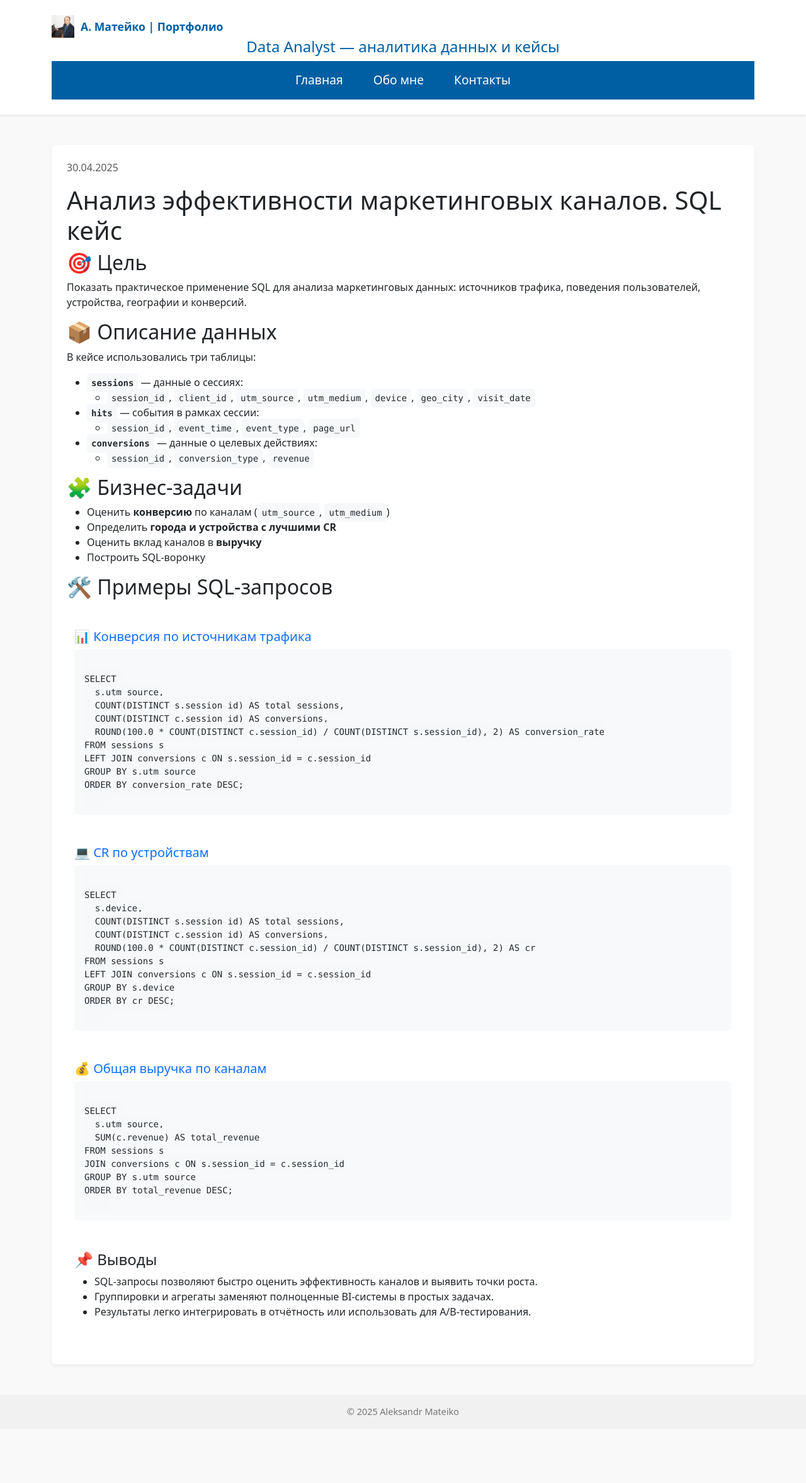
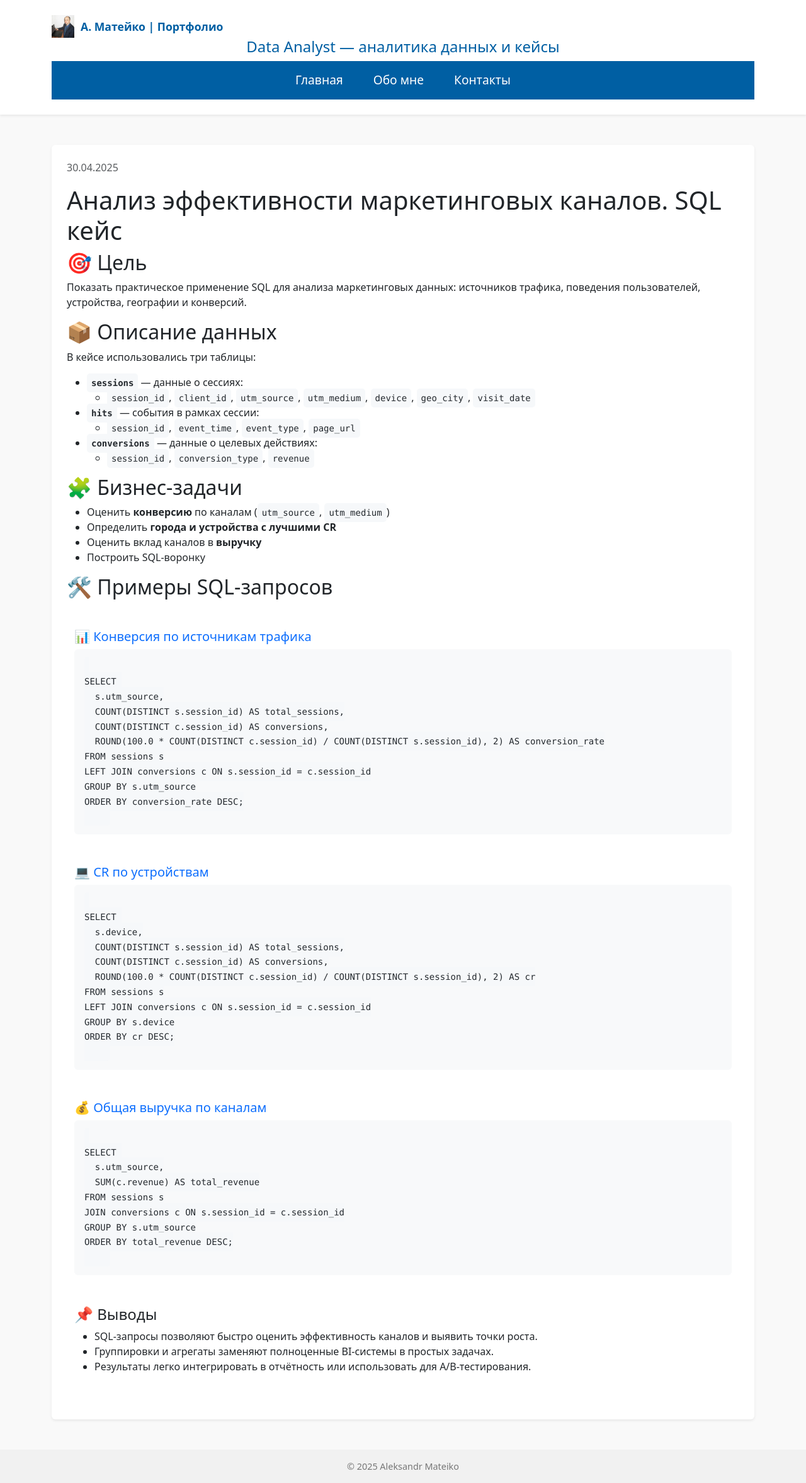
Before and after one commit to matejkoas/matejkoas.github.io, a Jekyll site: the page built from _cases/sql_marketing.md, in a window 1280 px wide. Shown: the whole page at 63% size. Built offline with Jekyll 4.4.1, drawn with Linux system fonts in a browser that asks for light colours; before the commit the page ends 2269 px from its top, so only the background shows below that.

Commit message:
line-height 1.7

```diff
--- a/assets/css/style.css
+++ b/assets/css/style.css
@@ -118,3 +118,7 @@ code {
   cursor: pointer;
   border-radius: 5px;
 }
+
+pre code {
+  line-height: 1.7;
+}
```
